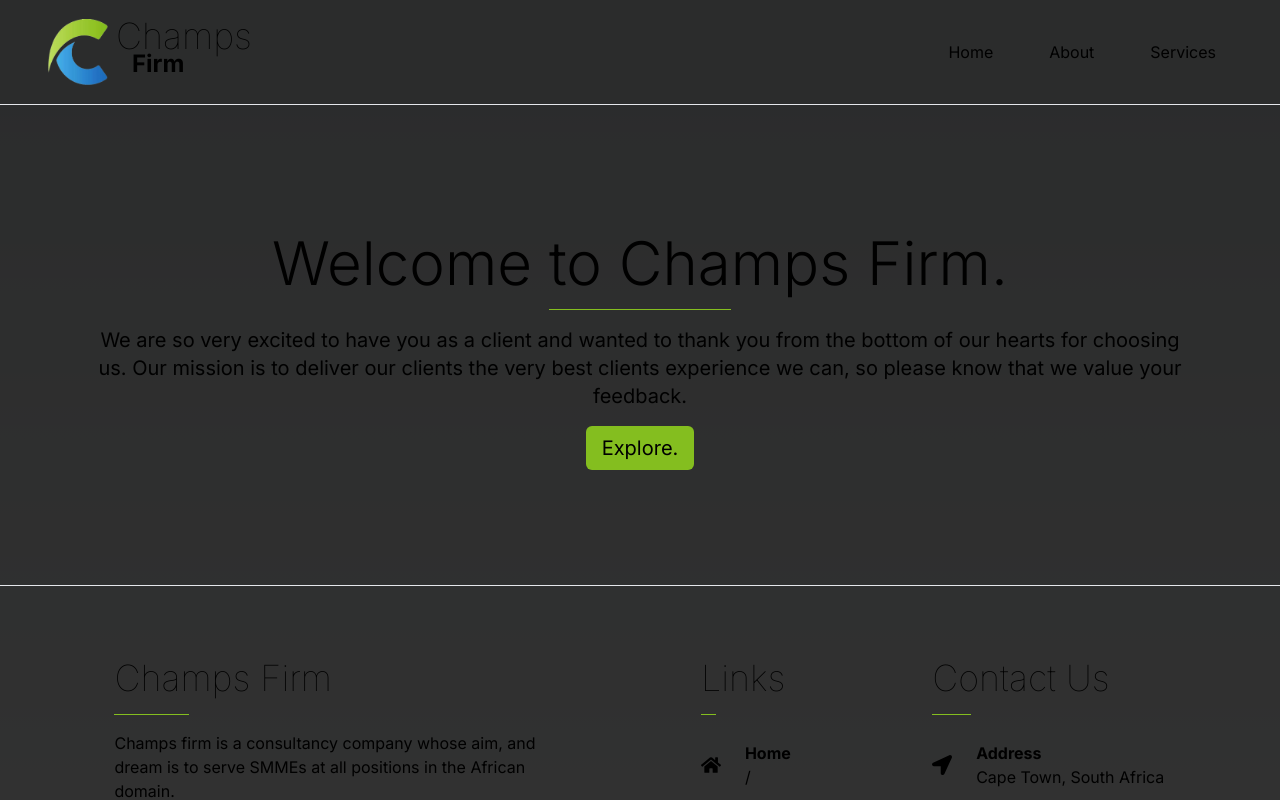
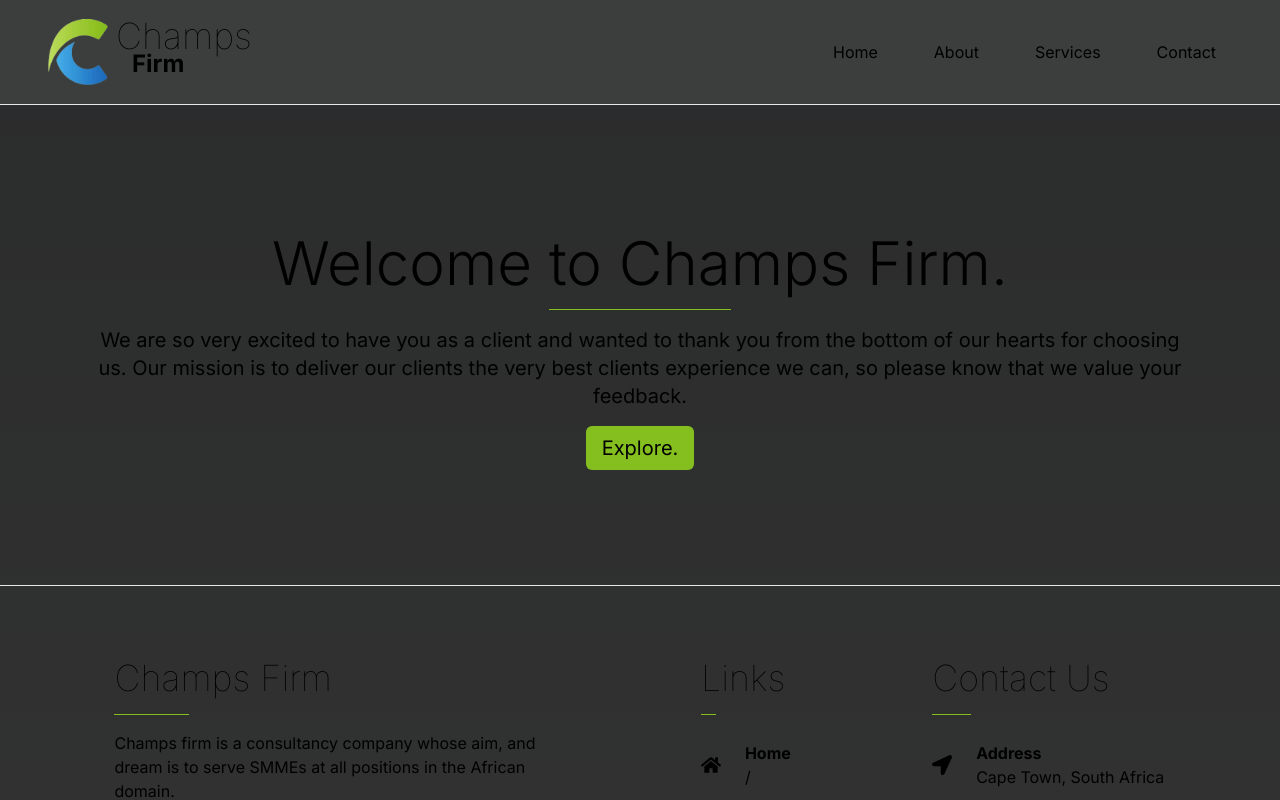
Before and after one commit to christiaan-fourie/champs.firm, a Next.js app: page / in a window 1280 px wide. Shown: the top 800 px of the page. Built offline with nearby package versions, Linux system fonts and the light colour scheme.

Commit message:
Update Header.tsx

```diff
--- a/components/Header/Header.tsx
+++ b/components/Header/Header.tsx
@@ -3,7 +3,7 @@ import Link from "next/link"
 
 export default function header() {
   return (
-    <div className="sticky top-0">
+    <div className="sticky top-0 glass">
       <header className="flex justify-between items-center w-full px-12 border-b py-4">
         <div className="flex items-center">
           <Image alt="" src='/assets/logo.png' width={60} height={60} />
@@ -17,9 +17,10 @@ export default function header() {
           </div>
         </div>
         <ul className="flex gap-6">
-          <li className="hover:bg-[#84be1f] hover:text-black px-4 py-2 rounded-md"> <Link href='/'>Home</Link> </li>
-          <li className="hover:bg-[#84be1f] hover:text-black px-4 py-2 rounded-md"> <Link href='/about'> About </Link> </li>
-          <li className="hover:bg-[#84be1f] hover:text-black px-4 py-2 rounded-md">Services</li>
+           <Link href='/'><li className="hover:bg-[#84be1f] hover:text-black px-4 py-2 rounded-md">Home</li></Link>
+           <Link href='/about'><li className="hover:bg-[#84be1f] hover:text-black px-4 py-2 rounded-md">About</li></Link>
+           <Link href='/services'><li className="hover:bg-[#84be1f] hover:text-black px-4 py-2 rounded-md">Services</li></Link>
+           <Link href='/contact'><li className="hover:bg-[#84be1f] hover:text-black px-4 py-2 rounded-md">Contact</li></Link>
         </ul>
     </header>
     </div>
```
